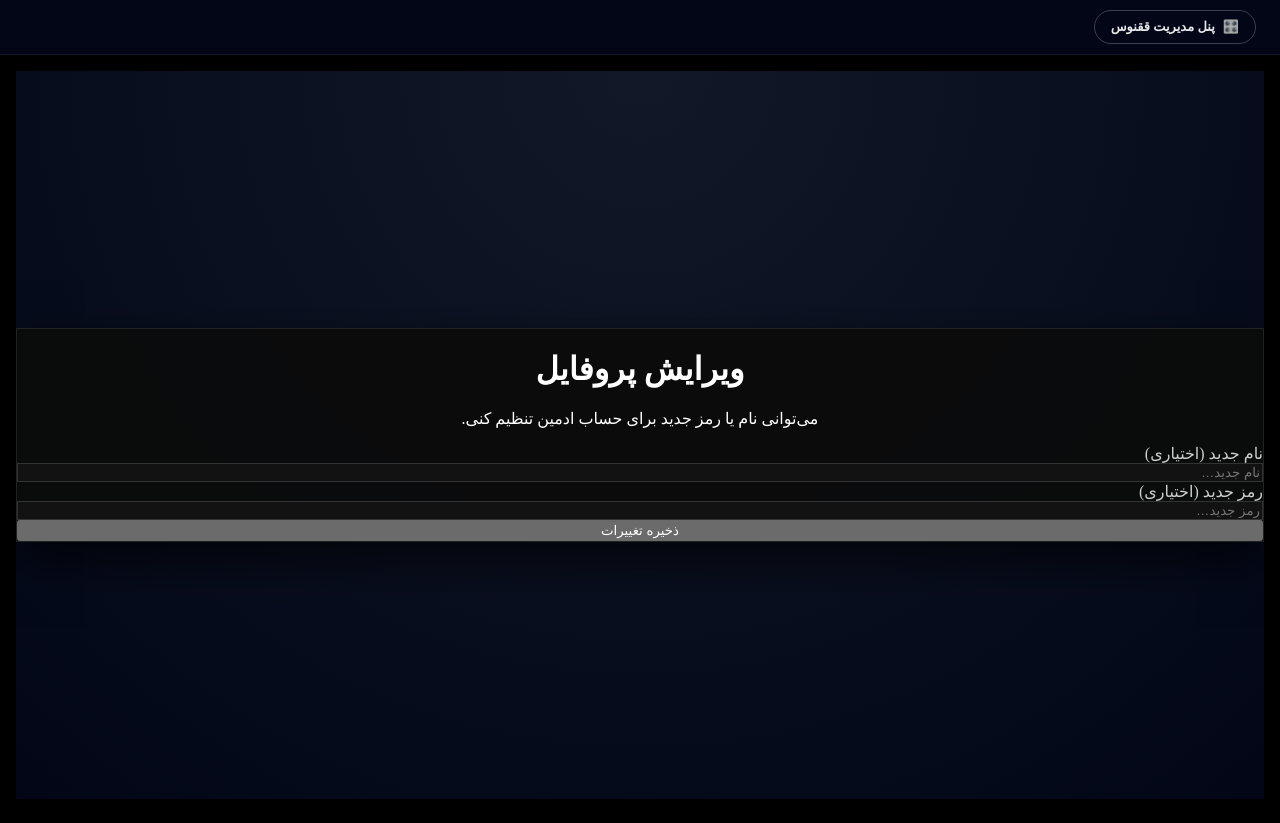
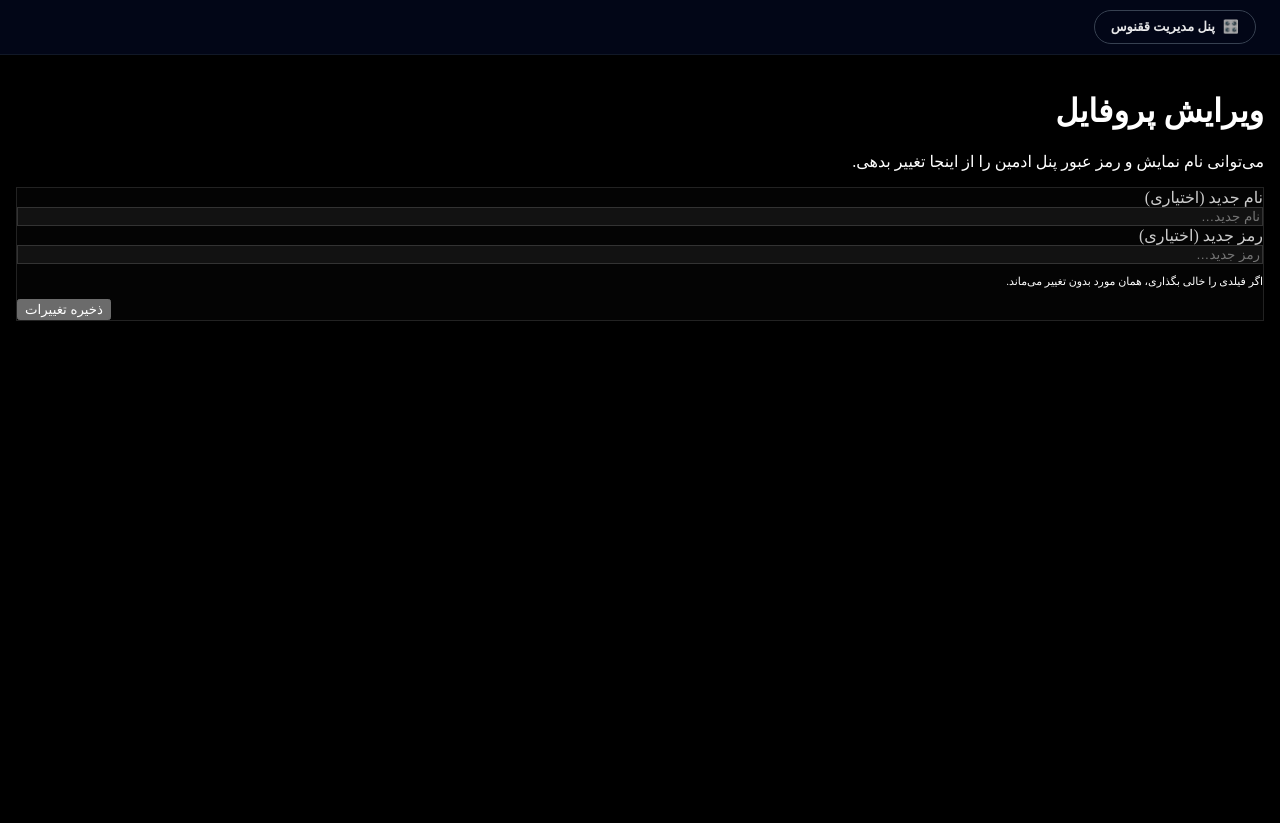
Before and after one commit to pezhmanazar/phoenix-admin, a Next.js app: page /admin/profile in a window 1280 px wide. After the commit the page ends 800 px from the top, so only its background shows below. Built offline with nearby package versions, Linux system fonts and the light colour scheme; no server answers.

Commit message:
Style: align admin profile page with tickets layout

```diff
--- a/src/app/admin/profile/page.tsx
+++ b/src/app/admin/profile/page.tsx
@@ -1,4 +1,6 @@
+// src/app/admin/profile/page.tsx
 "use client";
+
 import { useState } from "react";
 
 export default function AdminProfilePage() {
@@ -40,21 +42,19 @@ export default function AdminProfilePage() {
   }
 
   return (
-    <div className="min-h-[calc(100vh-72px)] flex items-center justify-center px-4 py-10 bg-[radial-gradient(circle_at_top,_#111827,_#020617)]">
-      {/* کارت فرم */}
-      <form
-        onSubmit={onSubmit}
-        className="w-full max-w-md bg-[#0b0b0b]/95 backdrop-blur-xl border border-[#222] rounded-2xl p-6 md:p-7 shadow-[0_18px_45px_rgba(0,0,0,0.7)] space-y-5"
-      >
-        {/* عنوان */}
-        <div className="text-center space-y-1">
+    // 🔹 شِل مثل صفحه تیکت‌ها: فقط کانتینر وسط، بدون min-h-screen جدا
+    <div className="w-full max-w-3xl mx-auto py-6 px-4 md:px-6 text-white space-y-4">
+      {/* هدر صفحه مثل تیکت‌ها */}
+      <div className="space-y-1">
         <h1 className="text-2xl font-bold">ویرایش پروفایل</h1>
         <p className="text-sm text-white/60">
-            می‌توانی نام یا رمز جدید برای حساب ادمین تنظیم کنی.
+          می‌توانی نام نمایش و رمز عبور پنل ادمین را از اینجا تغییر بدهی.
         </p>
       </div>
 
-        {/* فیلد نام */}
+      {/* کارت فرم، شبیه کارت فیلتر/لیست تیکت‌ها */}
+      <div className="rounded-2xl border border-[#222] bg-[#050505]/95 backdrop-blur-md p-4 md:p-5 shadow-[0_18px_45px_rgba(0,0,0,0.7)] space-y-4">
+        <form onSubmit={onSubmit} className="space-y-4">
           <div className="flex flex-col gap-1">
             <label className="text-sm opacity-80">نام جدید (اختیاری)</label>
             <input
@@ -65,7 +65,6 @@ export default function AdminProfilePage() {
             />
           </div>
 
-        {/* فیلد رمز */}
           <div className="flex flex-col gap-1">
             <label className="text-sm opacity-80">رمز جدید (اختیاری)</label>
             <input
@@ -75,9 +74,11 @@ export default function AdminProfilePage() {
               value={password}
               onChange={(e) => setPassword(e.target.value)}
             />
+            <p className="text-[11px] text-white/40 mt-1">
+              اگر فیلدی را خالی بگذاری، همان مورد بدون تغییر می‌ماند.
+            </p>
           </div>
 
-        {/* پیام خطا یا موفقیت */}
           {msg && (
             <div
               className={`text-sm text-center px-3 py-2 rounded-lg ${
@@ -90,15 +91,17 @@ export default function AdminProfilePage() {
             </div>
           )}
 
-        {/* دکمه */}
+          <div className="flex justify-end">
             <button
               type="submit"
               disabled={busy}
-          className="w-full px-4 py-2 rounded-lg bg-orange-600 hover:bg-orange-500 disabled:opacity-60 text-sm font-semibold"
+              className="px-4 py-2 rounded-lg bg-orange-600 hover:bg-orange-500 disabled:opacity-60 text-sm font-semibold"
             >
               {busy ? "در حال ذخیره…" : "ذخیره تغییرات"}
             </button>
+          </div>
         </form>
+      </div>
     </div>
   );
 }
```
Lines whose indentation alone changed are shown as unchanged.
